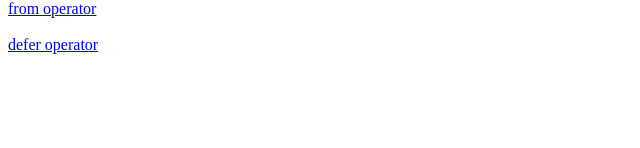
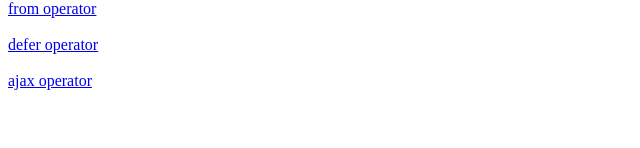
Before and after one commit to BeyzaNurCebi/rxjs, an Angular app: page /operators in a window 1280 px wide. Shown: the part 152-300 px from the top of the page, without its empty margins (0-640 px from the left). Built offline with nearby package versions, Linux system fonts and the light colour scheme.

Commit message:
ajax operator

```diff
--- a/src/app/app-routing.module.ts
+++ b/src/app/app-routing.module.ts
@@ -8,7 +8,7 @@ import { OfComponent } from './operators/creation-operators/of/of.component';
 import { OperatorsComponent } from './operators/operators.component';
 import { RangeComponent } from './operators/creation-operators/range/range.component';
 import { TimerComponent } from './operators/creation-operators/timer/timer.component';
-
+import { AjaxComponent } from './operators/creation-operators/ajax/ajax.component';
 
 const routes: Routes = [
   {path: "" ,redirectTo: "/operators",pathMatch: "full"},
@@ -19,7 +19,7 @@ const routes: Routes = [
   {path: "range",component: RangeComponent},
   {path: "from",component: FromComponent},
   {path: "defer",component: DeferComponent},
-
+  {path: "ajax",component: AjaxComponent},
 ];
 
 @NgModule({
--- a/src/app/app.module.ts
+++ b/src/app/app.module.ts
@@ -11,7 +11,7 @@ import { TimerComponent } from './operators/creation-operators/timer/timer.compo
 import { RangeComponent } from './operators/creation-operators/range/range.component';
 import { FromComponent } from './operators/creation-operators/from/from.component';
 import { DeferComponent } from './operators/creation-operators/defer/defer.component';
-
+import { AjaxComponent } from './operators/creation-operators/ajax/ajax.component';
 
 @NgModule({
   declarations: [
@@ -23,7 +23,7 @@ import { DeferComponent } from './operators/creation-operators/defer/defer.compo
     RangeComponent,
     FromComponent,
     DeferComponent,
-
+    AjaxComponent
   ],
   imports: [
     BrowserModule,
--- /dev/null
+++ b/src/app/operators/creation-operators/ajax/ajax.component.html
@@ -0,0 +1 @@
+<p>ajax operator</p>
--- /dev/null
+++ b/src/app/operators/creation-operators/ajax/ajax.component.ts
@@ -0,0 +1,25 @@
+import { Component, OnInit } from '@angular/core';
+import { ajax } from "rxjs/ajax";
+
+@Component({
+    selector: 'ng-ajax',
+    templateUrl: 'ajax.component.html'
+})
+
+export class AjaxComponent implements OnInit {
+    constructor() {
+
+        //AJAX OPERATOR
+        /* bir url e, bir api ya istek atmak ve bu istekten gelen sonuçları bize
+        döndürmek. */
+
+        ajax.getJSON('https://jsonplaceholder.typicode.com/todos/1').subscribe(
+            data=>{console.table(data)},err=>{},()=>{
+                console.log("ajax isteği geldi.")
+            }
+        )
+
+
+    }
+    ngOnInit() { }
+}
--- a/src/app/operators/operators.component.html
+++ b/src/app/operators/operators.component.html
@@ -26,3 +26,8 @@
 <a [routerLink]="['/defer']">
     defer operator
 </a>
+<br>
+<br>
+<a [routerLink]="['/ajax']">
+    ajax operator
+</a>
```
